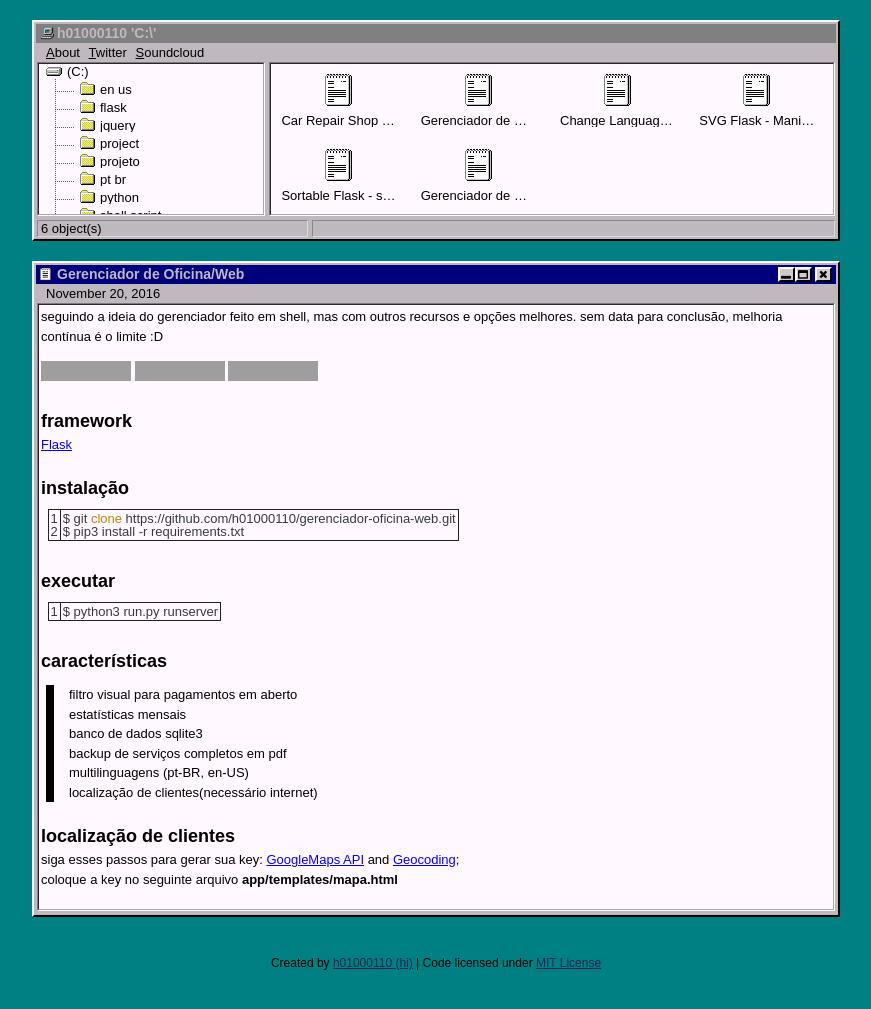
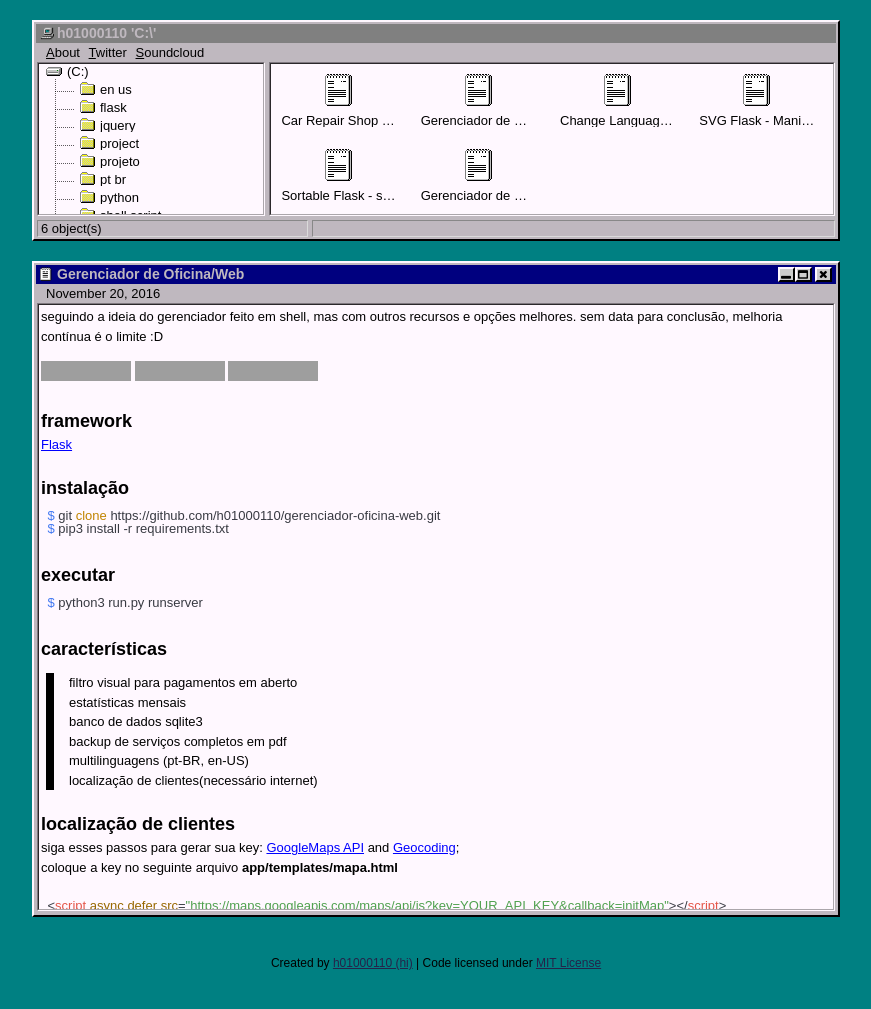
Before and after one commit to h01000110/h01000110.github.io, a Jekyll site: the page built from _posts/2016-11-20-gerenciador-oficina-web.md, in a window 1280 px wide. Shown: the top 1009 px of the page, without its empty margins (204-1075 px from the left). Built offline with Jekyll 4.4.1, drawn with Linux system fonts in a browser that asks for light colours; grey boxes are pictures that could not be loaded.

Commit message:
layout changes

````diff
--- a/_layouts/default.html
+++ b/_layouts/default.html
@@ -100,6 +100,7 @@
 		</div>
     {% endif %}
 	<script src="/assets/js/001.js"></script>
+	<script src="/assets/js/002.js"></script>
 	<div class="footer">
 		<p>Created by <a href="http://github.com/h01000110" target="_blank">h01000110 (hi)</a> | Code licensed under <a href="https://github.com/h01000110/h01000110.github.io/blob/master/LICENSE" target="_blank">MIT License</a></p>
 	</div>
--- a/_posts/2016-11-20-gerenciador-oficina-web.md
+++ b/_posts/2016-11-20-gerenciador-oficina-web.md
@@ -15,15 +15,15 @@ sem data para conclusão, melhoria contínua é o limite :D
 [Flask](http://flask.pocoo.org/)
 
 ## instalação
-{% highlight bash linenos %}
+```bash
 $ git clone https://github.com/h01000110/gerenciador-oficina-web.git
 $ pip3 install -r requirements.txt
-{% endhighlight %}
+```
 
 ## executar
-{% highlight bash linenos %}
+```bash
 $ python3 run.py runserver
-{% endhighlight %}
+```
 
 ## características
 > filtro visual para pagamentos em aberto
@@ -36,9 +36,9 @@ localização de clientes(necessário internet)
 ## localização de clientes
 siga esses passos para gerar sua key: [GoogleMaps API](https://developers.google.com/maps/documentation/javascript/adding-a-google-map#step_3_get_an_api_key) and [Geocoding](https://developers.google.com/maps/documentation/javascript/geocoding#GetStarted);
 coloque a key no seguinte arquivo **app/templates/mapa.html**
-{% highlight html linenos %}
+```html
 <script async defer src="https://maps.googleapis.com/maps/api/js?key=YOUR_API_KEY&callback=initMap"></script>
-{% endhighlight %}
+```
 
 ## recursos de terceiros
 [Font Awesome by Dave Gandy](http://fontawesome.io/)
--- a/assets/js/001.js
+++ b/assets/js/001.js
@@ -1,3 +1,5 @@
+// By: h01000110 (hi)
+// github.com/h01000110
 
 var max = document.getElementsByClassName("btn")[1];
 var min = document.getElementsByClassName("btn")[2];
````
Also changed, not shown: _posts/2017-08-11-car-repair-shop-manager-web.md (+6 -6 lines), assets/js/0002.js (added, +51 -0 lines), README.md.
